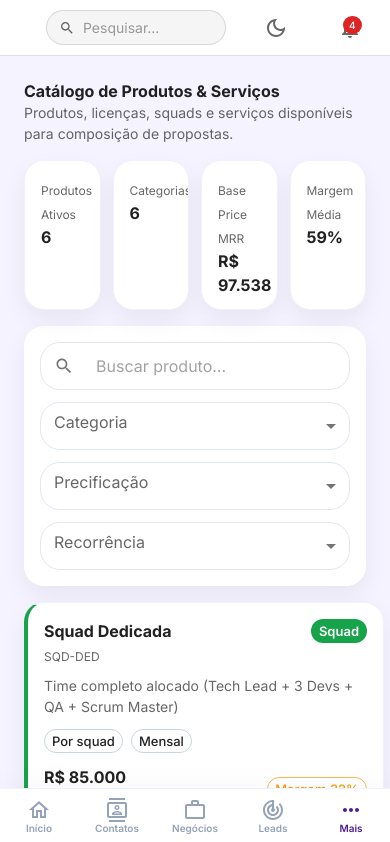
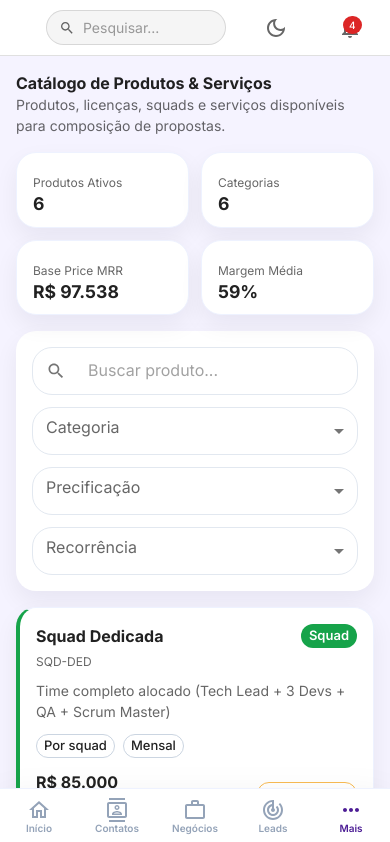
Before and after one commit to SolutionCenter4Sys/CRM4sys, a React (Vite) app: page /products in a window 390 px wide. Shown: the top 842 px of the page. Built offline with nearby package versions, Linux system fonts and the light colour scheme.

Commit message:
feat(mobile): fix KPI big-number wrapping on small screens

```diff
--- a/src/pages/ProductCatalogPage.tsx
+++ b/src/pages/ProductCatalogPage.tsx
@@ -85,7 +85,7 @@ const ProductCatalogPage: React.FC = () => {
     .reduce((sum, p) => sum + p.basePrice, 0);
 
   return (
-    <Box sx={{ p: 3 }}>
+    <Box sx={{ p: { xs: 2, md: 3 } }}>
       <Box sx={{ mb: 2 }}>
         <Typography variant="h4" sx={{ fontWeight: 700 }}>
           Catálogo de Produtos & Serviços
@@ -102,7 +102,17 @@ const ProductCatalogPage: React.FC = () => {
       )}
 
       {/* KPIs */}
-      <Box sx={{ display: 'grid', gridTemplateColumns: 'repeat(4, 1fr)', gap: 1.5, mb: 2 }}>
+      <Box
+        sx={{
+          display: 'grid',
+          gridTemplateColumns: {
+            xs: 'repeat(2, minmax(0, 1fr))',
+            md: 'repeat(4, minmax(0, 1fr))',
+          },
+          gap: 1.5,
+          mb: 2,
+        }}
+      >
         <MiniKpi label="Produtos Ativos" value={String(products.filter((p) => p.isActive).length)} />
         <MiniKpi label="Categorias" value={String(new Set(products.map((p) => p.category)).size)} />
         <MiniKpi label="Base Price MRR" value={`R$ ${totalMrr.toLocaleString('pt-BR')}`} />
@@ -118,9 +128,9 @@ const ProductCatalogPage: React.FC = () => {
             value={filters.search || ''}
             onChange={(e) => updateFilter('search', e.target.value)}
             InputProps={{ startAdornment: <InputAdornment position="start"><SearchIcon fontSize="small" /></InputAdornment> }}
-            sx={{ minWidth: 220 }}
+            sx={{ minWidth: { xs: '100%', md: 220 } }}
           />
-          <FormControl size="small" sx={{ minWidth: 150 }}>
+          <FormControl size="small" sx={{ minWidth: { xs: '100%', md: 150 } }}>
             <InputLabel>Categoria</InputLabel>
             <Select value={filters.category || ''} label="Categoria" onChange={(e) => updateFilter('category', e.target.value as ProductFilters['category'])}>
               <MenuItem value="">Todas</MenuItem>
@@ -129,7 +139,7 @@ const ProductCatalogPage: React.FC = () => {
               ))}
             </Select>
           </FormControl>
-          <FormControl size="small" sx={{ minWidth: 150 }}>
+          <FormControl size="small" sx={{ minWidth: { xs: '100%', md: 150 } }}>
             <InputLabel>Precificação</InputLabel>
             <Select value={filters.pricingModel || ''} label="Precificação" onChange={(e) => updateFilter('pricingModel', e.target.value as ProductFilters['pricingModel'])}>
               <MenuItem value="">Todas</MenuItem>
@@ -138,7 +148,7 @@ const ProductCatalogPage: React.FC = () => {
               ))}
             </Select>
           </FormControl>
-          <FormControl size="small" sx={{ minWidth: 140 }}>
+          <FormControl size="small" sx={{ minWidth: { xs: '100%', md: 140 } }}>
             <InputLabel>Recorrência</InputLabel>
             <Select value={filters.recurrence || ''} label="Recorrência" onChange={(e) => updateFilter('recurrence', e.target.value as ProductFilters['recurrence'])}>
               <MenuItem value="">Todas</MenuItem>
@@ -153,7 +163,13 @@ const ProductCatalogPage: React.FC = () => {
       {loading ? (
         <Box sx={{ py: 6, textAlign: 'center' }}><CircularProgress /></Box>
       ) : (
-        <Box sx={{ display: 'grid', gridTemplateColumns: 'repeat(auto-fill, minmax(360px, 1fr))', gap: 2 }}>
+        <Box
+          sx={{
+            display: 'grid',
+            gridTemplateColumns: { xs: '1fr', lg: 'repeat(auto-fill, minmax(360px, 1fr))' },
+            gap: 2,
+          }}
+        >
           {products.map((product) => {
             const cat = categoryLabels[product.category];
             return (
@@ -249,7 +265,17 @@ const MiniKpi: React.FC<{ label: string; value: string }> = ({ label, value }) =
   <Card variant="outlined">
     <CardContent sx={{ pb: '12px !important' }}>
       <Typography variant="caption" color="text.secondary">{label}</Typography>
-      <Typography variant="h6" sx={{ fontWeight: 700 }}>{value}</Typography>
+      <Typography
+        variant="h6"
+        sx={{
+          fontWeight: 700,
+          fontSize: { xs: 'clamp(1.1rem, 4.5vw, 1.35rem)', sm: '1.25rem' },
+          lineHeight: 1.2,
+          overflowWrap: 'anywhere',
+        }}
+      >
+        {value}
+      </Typography>
     </CardContent>
   </Card>
 );
```
